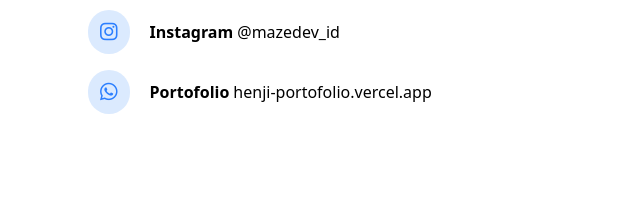
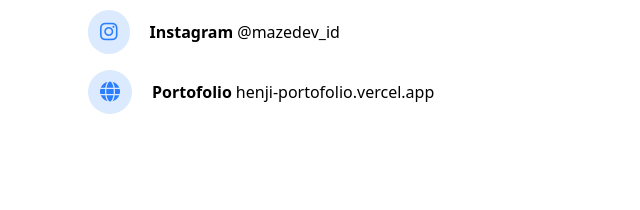
Before and after one commit to mazedev21/mazedev, a website: page public/index.html in a window 1280 px wide. Shown: the part 2800-3010 px from the top of the page, 0-640 px from the left. Drawn offline with nearby package versions, Linux system fonts and the light colour scheme; files that its build step writes are made by us from their sources.

Commit message:
tambahin icon

```diff
--- a/public/index.html
+++ b/public/index.html
@@ -333,7 +333,7 @@
                             <a href="https://www.instagram.com/mazedev_id" target="_blank" class="font-normal hover:text-blue-400 transition-colors duration-300 ease-out">@mazedev_id</a>
                         </li>
                         <li class="flex flex-row items-center gap-1 font-bold">
-                            <i class="fa-brands fa-whatsapp text-sm md:text-xl text-blue-500 p-3 bg-blue-100 rounded-full mr-4"></i>
+                            <i class="fa-solid fa-globe text-sm md:text-xl text-blue-500 p-3 bg-blue-100 rounded-full mr-4"></i>
                             Portofolio
                             <a href="https://henji-portofolio.vercel.app" target="_blank" class="font-normal hover:text-blue-400 transition-colors duration-300 ease-out">henji-portofolio.vercel.app</a>
                         </li>
```
